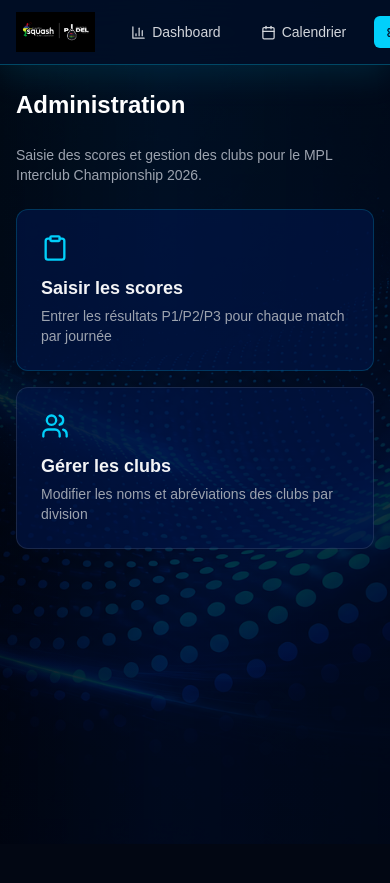
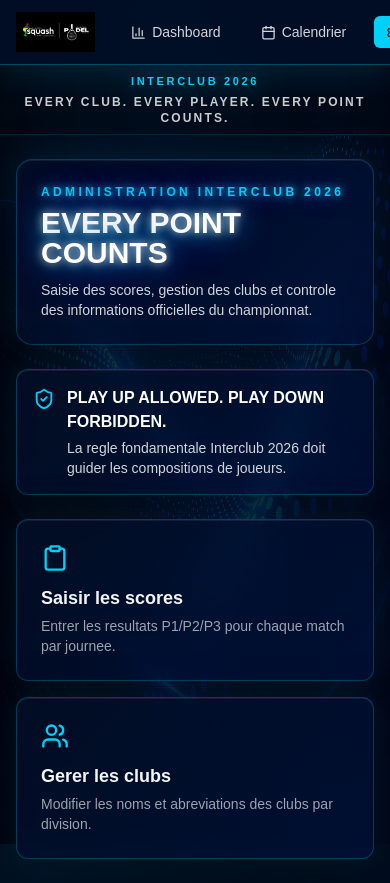
Before and after one commit to cboxbow/mpl-interclub-dashboard, a Next.js app: page /admin in a window 390 px wide. Shown: the top 883 px of the page. Before the commit the page ends 844 px from the top, so only its background shows below. Built offline with nearby package versions, Linux system fonts and the light colour scheme.

Commit message:
feat: integrate interclub campaign details

```diff
--- a/src/app/admin/page.tsx
+++ b/src/app/admin/page.tsx
@@ -1,23 +1,41 @@
 import Link from 'next/link'
-import { Users, Clipboard } from 'lucide-react'
+import { Clipboard, ShieldCheck, Users } from 'lucide-react'
 
 export default function AdminPage() {
   return (
     <div className="space-y-6">
-      <h1 className="text-2xl font-bold text-white">Administration</h1>
-      <p className="text-gray-400 text-sm">Saisie des scores et gestion des clubs pour le MPL Interclub Championship 2026.</p>
+      <div className="glass-panel rounded-2xl p-6">
+        <div className="text-xs font-bold uppercase tracking-[0.28em] interclub-blue-text mb-2">
+          Administration Interclub 2026
+        </div>
+        <h1 className="interclub-title text-3xl sm:text-5xl font-black uppercase leading-none">
+          Every point counts
+        </h1>
+        <p className="text-gray-300 text-sm mt-3 max-w-2xl">
+          Saisie des scores, gestion des clubs et controle des informations officielles du championnat.
+        </p>
+      </div>
+
+      <div className="glass-panel rounded-xl p-4 flex items-start gap-3 max-w-2xl">
+        <ShieldCheck size={22} className="text-cyan shrink-0 mt-0.5"/>
+        <div>
+          <div className="font-black uppercase text-white">Play up allowed. Play down forbidden.</div>
+          <p className="text-sm text-gray-300 mt-1">La regle fondamentale Interclub 2026 doit guider les compositions de joueurs.</p>
+        </div>
+      </div>
+
       <div className="grid grid-cols-1 sm:grid-cols-2 gap-4 max-w-2xl">
         <Link href="/admin/scores"
-          className="bg-navy-800/60 border border-cyan/20 rounded-xl p-6 hover:border-cyan/50 hover:bg-cyan/5 transition group">
+          className="glass-panel rounded-xl p-6 hover:border-cyan/50 hover:bg-cyan/5 transition group">
           <Clipboard size={28} className="text-cyan mb-3 group-hover:scale-110 transition"/>
           <div className="font-bold text-lg mb-1">Saisir les scores</div>
-          <div className="text-sm text-gray-400">Entrer les résultats P1/P2/P3 pour chaque match par journée</div>
+          <div className="text-sm text-gray-400">Entrer les resultats P1/P2/P3 pour chaque match par journee.</div>
         </Link>
         <Link href="/admin/clubs"
-          className="bg-navy-800/60 border border-white/10 rounded-xl p-6 hover:border-cyan/30 hover:bg-white/5 transition group">
+          className="glass-panel rounded-xl p-6 hover:border-cyan/50 hover:bg-cyan/5 transition group">
           <Users size={28} className="text-cyan mb-3 group-hover:scale-110 transition"/>
-          <div className="font-bold text-lg mb-1">Gérer les clubs</div>
-          <div className="text-sm text-gray-400">Modifier les noms et abréviations des clubs par division</div>
+          <div className="font-bold text-lg mb-1">Gerer les clubs</div>
+          <div className="text-sm text-gray-400">Modifier les noms et abreviations des clubs par division.</div>
         </Link>
       </div>
     </div>
--- a/src/app/calendar/page.tsx
+++ b/src/app/calendar/page.tsx
@@ -1,6 +1,6 @@
 import { getSupabaseAdmin } from '@/lib/supabase'
 import type { Journee, Match, Division } from '@/lib/types'
-import { CalendarDays } from 'lucide-react'
+import { CalendarDays, ShieldCheck } from 'lucide-react'
 
 export const revalidate = 3600
 
@@ -24,10 +24,26 @@ export default async function CalendarPage() {
 
   return (
     <div className="space-y-6">
-      <div className="flex items-center gap-2">
-        <CalendarDays size={22} className="text-cyan"/>
-        <h1 className="text-2xl font-bold">Calendrier Officiel</h1>
-        <span className="text-sm text-gray-500">3e vendredi de chaque mois</span>
+      <div className="glass-panel rounded-2xl p-5 sm:p-6">
+        <div className="flex flex-col gap-4 lg:flex-row lg:items-center lg:justify-between">
+          <div>
+            <div className="flex items-center gap-2">
+              <CalendarDays size={22} className="text-cyan"/>
+              <h1 className="interclub-title text-3xl sm:text-4xl font-black uppercase">Calendrier officiel</h1>
+            </div>
+            <p className="text-sm text-cyan mt-2 font-semibold uppercase tracking-[0.18em]">
+              Every club. Every player. Every point counts.
+            </p>
+            <p className="text-sm text-gray-400 mt-1">3e vendredi de chaque mois</p>
+          </div>
+          <div className="flex items-start gap-3 rounded-xl border border-cyan/20 bg-cyan/10 p-3 max-w-md">
+            <ShieldCheck size={20} className="text-cyan shrink-0 mt-0.5"/>
+            <div>
+              <div className="text-sm font-black uppercase text-white">Play up allowed</div>
+              <div className="text-xs text-gray-300">Play down forbidden: regle fondamentale Interclub 2026.</div>
+            </div>
+          </div>
+        </div>
       </div>
 
       <div className="grid grid-cols-1 md:grid-cols-2 xl:grid-cols-3 gap-4">
--- a/src/app/globals.css
+++ b/src/app/globals.css
@@ -25,3 +25,37 @@ body::before {
 
 a, button { -webkit-tap-highlight-color: transparent; }
 .scrollbar-hidden::-webkit-scrollbar { display: none; }
+
+.interclub-title {
+  color: #fff;
+  letter-spacing: 0;
+  text-shadow:
+    0 0 10px rgba(255, 255, 255, 0.8),
+    0 0 26px rgba(1, 208, 251, 0.85),
+    0 0 52px rgba(0, 89, 255, 0.7);
+}
+
+.interclub-blue-text {
+  color: #01D0FB;
+  text-shadow:
+    0 0 8px rgba(1, 208, 251, 0.95),
+    0 0 24px rgba(0, 89, 255, 0.72);
+}
+
+.glass-panel {
+  background:
+    linear-gradient(135deg, rgba(1, 15, 39, 0.86), rgba(0, 22, 76, 0.52)),
+    rgba(0, 0, 0, 0.24);
+  border: 1px solid rgba(1, 208, 251, 0.24);
+  box-shadow:
+    inset 0 1px 0 rgba(255, 255, 255, 0.07),
+    0 20px 60px rgba(0, 0, 0, 0.35),
+    0 0 34px rgba(1, 208, 251, 0.1);
+  backdrop-filter: blur(10px);
+}
+
+.neon-rule {
+  background:
+    radial-gradient(circle at 50% 100%, rgba(1, 208, 251, 0.5), transparent 36%),
+    linear-gradient(180deg, rgba(0, 5, 18, 0.62), rgba(0, 14, 50, 0.84));
+}
--- a/src/app/layout.tsx
+++ b/src/app/layout.tsx
@@ -12,6 +12,16 @@ export default function RootLayout({ children }: { children: React.ReactNode })
     <html lang="fr">
       <body className="min-h-screen site-bg">
         <Navbar />
+        <div className="relative border-b border-cyan/15 bg-black/20 backdrop-blur-sm">
+          <div className="max-w-7xl mx-auto px-4 py-2 flex flex-col gap-1 text-center sm:flex-row sm:items-center sm:justify-between sm:text-left">
+            <span className="text-[11px] font-black uppercase tracking-[0.24em] text-cyan drop-shadow-[0_0_14px_rgba(1,208,251,0.7)]">
+              Interclub 2026
+            </span>
+            <span className="text-xs font-semibold uppercase tracking-[0.18em] text-white/80">
+              Every club. Every player. Every point counts.
+            </span>
+          </div>
+        </div>
         <main className="relative max-w-7xl mx-auto px-4 py-6">{children}</main>
       </body>
     </html>
--- a/src/app/page.tsx
+++ b/src/app/page.tsx
@@ -2,7 +2,7 @@ import { getSupabaseAdmin } from '@/lib/supabase'
 import type { Division, Standing, Journee } from '@/lib/types'
 import StandingsTable from '@/components/StandingsTable'
 import Link from 'next/link'
-import { Calendar, ChevronRight } from 'lucide-react'
+import { Calendar, ChevronRight, ShieldCheck, TrendingUp, Users } from 'lucide-react'
 
 const DIV_COLORS: Record<string, string> = {
   '01D0FB': 'border-cyan/40 bg-cyan/5',
@@ -14,7 +14,7 @@ const DIV_COLORS: Record<string, string> = {
   '10B981': 'border-emerald-400/40 bg-emerald-500/5',
 }
 
-export const revalidate = 60 // revalidate every 60s
+export const revalidate = 60
 
 export default async function DashboardPage() {
   const sb = getSupabaseAdmin()
@@ -31,38 +31,66 @@ export default async function DashboardPage() {
   })
 
   const nextJournee = (journees ?? []).find((j: Journee) => j.status !== 'completed')
+  const totalClubs = (divisions ?? []).reduce((sum: number, div: Division) => sum + div.n_clubs, 0)
 
   return (
     <div className="space-y-6">
-      {/* Hero */}
-      <div className="bg-gradient-to-r from-navy to-navy-800 rounded-2xl border border-cyan/20 p-6">
-        <div className="flex flex-col md:flex-row md:items-center justify-between gap-4">
-          <div>
-            <h1 className="text-2xl font-bold text-white">MPL Interclub Championship</h1>
-            <p className="text-cyan text-sm mt-1">Saison 1 · 2026 – 2027 · 7 divisions · 38 clubs</p>
+      <div className="glass-panel rounded-2xl overflow-hidden">
+        <div className="neon-rule relative p-6 sm:p-8">
+          <div className="absolute inset-x-0 bottom-0 h-px bg-cyan shadow-[0_0_28px_rgba(1,208,251,0.95)]" />
+          <div className="flex flex-col md:flex-row md:items-center justify-between gap-6">
+            <div className="max-w-3xl">
+              <div className="text-xs font-bold uppercase tracking-[0.34em] interclub-blue-text mb-2">
+                One island. {totalClubs || 38} clubs. 1 identity.
+              </div>
+              <h1 className="interclub-title text-4xl sm:text-6xl lg:text-7xl font-black uppercase leading-none">
+                Interclub 2026
+              </h1>
+              <p className="text-cyan text-sm sm:text-base mt-3 font-semibold uppercase tracking-[0.2em]">
+                Every club. Every player. Every point counts.
+              </p>
+              <p className="text-gray-300 text-sm mt-3">
+                Saison 1 · 2026 - 2027 · 7 divisions · championnat officiel Mauritius Padel League.
+              </p>
+            </div>
+            {nextJournee && (
+              <div className="bg-cyan/10 border border-cyan/30 rounded-xl px-4 py-3 text-center shadow-[0_0_30px_rgba(1,208,251,0.16)]">
+                <div className="text-xs text-gray-300 mb-1">Prochaine journee</div>
+                <div className="font-black interclub-blue-text text-3xl">J{nextJournee.number}</div>
+                <div className="text-sm text-white">{nextJournee.label}</div>
+                <Link href="/calendar" className="text-xs text-cyan/80 hover:text-cyan mt-2 flex items-center justify-center gap-1">
+                  <Calendar size={11}/> Voir le calendrier
+                </Link>
+              </div>
+            )}
           </div>
-          {nextJournee && (
-            <div className="bg-cyan/10 border border-cyan/30 rounded-xl px-4 py-3 text-center">
-              <div className="text-xs text-gray-400 mb-1">Prochaine journée</div>
-              <div className="font-bold text-cyan text-lg">J{nextJournee.number}</div>
-              <div className="text-sm text-gray-300">{nextJournee.label}</div>
-              <Link href="/calendar" className="text-xs text-cyan/70 hover:text-cyan mt-1 flex items-center justify-center gap-1">
-                <Calendar size={11}/> Voir le calendrier
-              </Link>
-            </div>
-          )}
         </div>
       </div>
 
-      {/* Division cards */}
+      <div className="grid grid-cols-1 md:grid-cols-3 gap-4">
+        <div className="glass-panel rounded-xl p-4">
+          <Users size={22} className="text-cyan mb-3"/>
+          <div className="font-black uppercase text-white">Every club</div>
+          <p className="text-sm text-gray-300 mt-1">Chaque division garde son identite, son classement et son calendrier.</p>
+        </div>
+        <div className="glass-panel rounded-xl p-4">
+          <TrendingUp size={22} className="text-cyan mb-3"/>
+          <div className="font-black uppercase text-white">Every point counts</div>
+          <p className="text-sm text-gray-300 mt-1">PTS, paires, sets et jeux departagent les clubs jusqu'au dernier match.</p>
+        </div>
+        <div className="glass-panel rounded-xl p-4">
+          <ShieldCheck size={22} className="text-cyan mb-3"/>
+          <div className="font-black uppercase text-white">Play up allowed</div>
+          <p className="text-sm text-gray-300 mt-1">Play down forbidden: la regle fondamentale Interclub 2026 reste visible.</p>
+        </div>
+      </div>
+
       <div className="grid grid-cols-1 lg:grid-cols-2 gap-4">
         {(divisions ?? []).map((div: Division) => {
           const standings = (standingsByDiv[div.id] ?? []).slice(0, 4)
           const borderCls = DIV_COLORS[div.color] ?? 'border-white/10 bg-white/5'
           return (
-            <div key={div.id}
-              className={`rounded-xl border overflow-hidden ${borderCls}`}>
-              {/* Division header */}
+            <div key={div.id} className={`rounded-xl border overflow-hidden ${borderCls}`}>
               <div className="px-4 py-3 flex items-center justify-between"
                 style={{ borderBottom: `1px solid #${div.color}30` }}>
                 <div className="flex items-center gap-2">
@@ -75,7 +103,6 @@ export default async function DashboardPage() {
                   Voir tout <ChevronRight size={12}/>
                 </Link>
               </div>
-              {/* Mini standings */}
               <div className="p-2">
                 <StandingsTable standings={standings} compact />
               </div>
```
